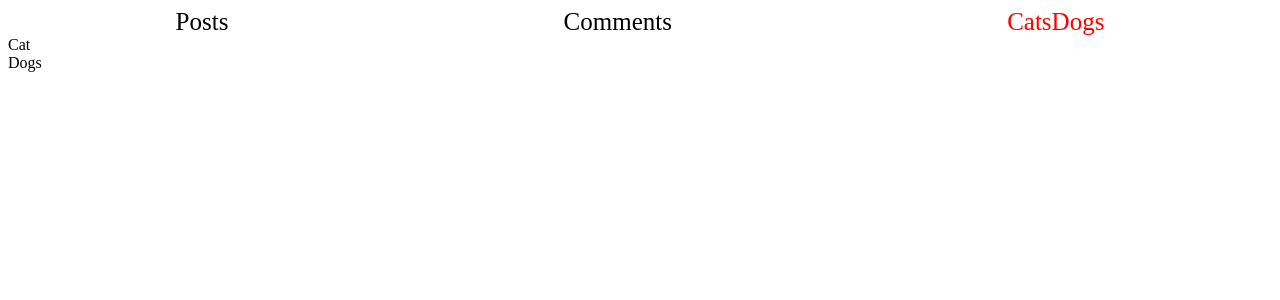
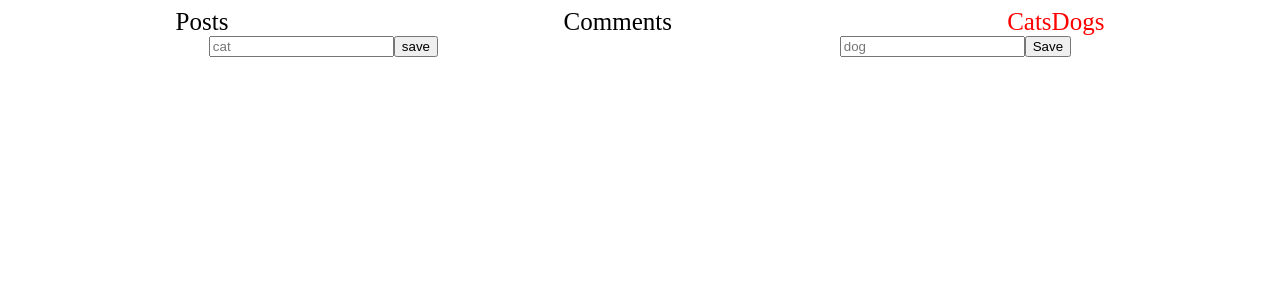
Before and after one commit to GrayHead/dec-2023-react, a React (Create React App) app: page /cats_dogs in a window 1280 px wide. Shown: the top 300 px of the page. Built offline with nearby package versions, Linux system fonts and the light colour scheme.

Commit message:
lesson5-hw

```diff
--- a/src/components/Cats.js
+++ b/src/components/Cats.js
@@ -1,7 +1,21 @@
-const Cats = () => {
+import {useForm} from "react-hook-form";
+
+const Cats = ({stateDispatch}) => {
+    const {reset, register, handleSubmit} = useForm();
+    const [{cats}, dispatch] = stateDispatch;
+
+    const saveCat = (cat) => {
+        dispatch({type:'ADD_CAT', payload:cat})
+        reset()
+    };
+
     return (
         <div>
-            Cat
+            <form onSubmit={handleSubmit(saveCat)}>
+                <input type="text" placeholder={'cat'} {...register('name')}/>
+                <button>save</button>
+            </form>
+            {cats.map(cat=><div key={cat.id}>{cat.name} <button onClick={()=>dispatch({type:'DEL_CAT', payload:cat.id})}>Delete</button></div>)}
         </div>
     );
 };
--- a/src/components/Dogs.js
+++ b/src/components/Dogs.js
@@ -1,7 +1,22 @@
-const Dogs = () => {
+import {useForm} from "react-hook-form";
+
+const Dogs = ({stateDispatch}) => {
+    const {reset, register, handleSubmit} = useForm();
+    const [{dogs}, dispatch] = stateDispatch;
+
+    const saveDog = (dog) => {
+        dispatch({type: 'ADD_DOG', payload: dog})
+        reset()
+    };
+
     return (
         <div>
-            Dogs
+            <form onSubmit={handleSubmit(saveDog)}>
+
+                <input type="text" placeholder={'dog'} {...register('name')}/>
+                <button>Save</button>
+            </form>
+            {dogs.map(dog => <div key={dog.id}>{dog.name} <button onClick={()=>dispatch({type:'DEL_DOG', payload:dog.id})}>Delete</button></div>)}
         </div>
     );
 };
--- a/src/pages/CatDogPage.js
+++ b/src/pages/CatDogPage.js
@@ -32,9 +32,9 @@ const reducer = (state, action) => {
 const CatDogPage = () => {
     const stateDispatch = useReducer(reducer, {cats: [], dogs: []});
     return (
-        <div>
-            <Cats/>
-            <Dogs/>
+        <div style={{display:'flex', justifyContent:'space-around'}}>
+            <Cats stateDispatch={stateDispatch}/>
+            <Dogs stateDispatch={stateDispatch}/>
         </div>
     );
 };
```
